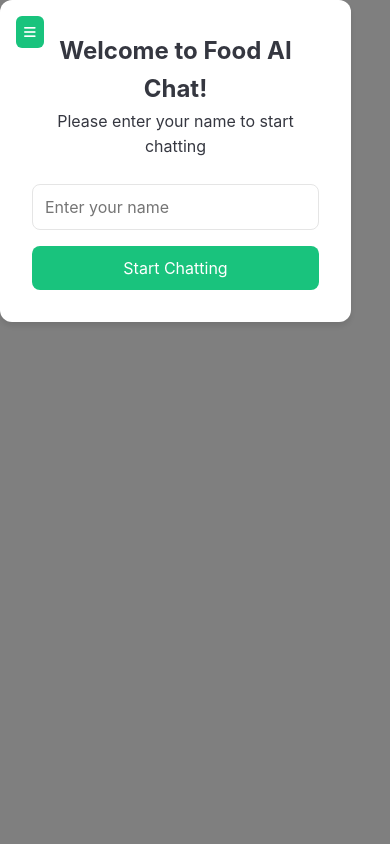
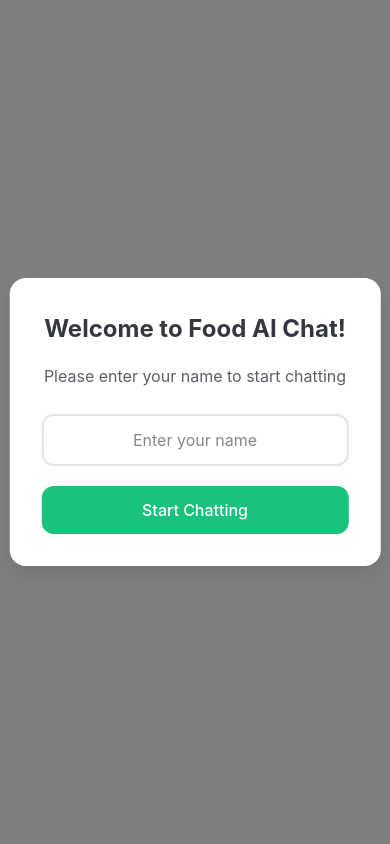
Before and after one commit to Pavantext/NutriMood, a Flask app: page / in a window 390 px wide. Run offline with Flask 3, Linux system fonts and the light colour scheme.

Commit message:
fixed mobile responsive

```diff
--- a/static/styles.css
+++ b/static/styles.css
@@ -412,58 +412,122 @@ body {
 
 /* Modal Styles */
 .modal {
-    display: block;
     position: fixed;
-    z-index: 1000;
+    top: 0;
     left: 0;
-    top: 0;
     width: 100%;
-    height: 100%;
+    height: 100vh;
     background-color: rgba(0, 0, 0, 0.5);
     display: flex;
     align-items: center;
     justify-content: center;
+    z-index: 1000;
 }
 
 .modal-content {
+    position: absolute;
+    top: 50%;
+    left: 50%;
+    transform: translate(-50%, -50%);
     background-color: var(--bg-color);
-    padding: 2rem;
-    border-radius: 12px;
+    padding: 3rem;
+    border-radius: 16px;
     width: 90%;
-    max-width: 500px;
+    max-width: 400px;
     text-align: center;
-    box-shadow: 0 4px 6px rgba(0, 0, 0, 0.1);
+    box-shadow: 0 8px 24px rgba(0, 0, 0, 0.1);
+    animation: modalFadeIn 0.3s ease;
+}
+
+.modal-content h2 {
+    color: var(--text-color);
+    font-size: 1.75rem;
+    margin-bottom: 1rem;
+    text-align: center;
+}
+
+.modal-content p {
+    color: var(--text-color);
+    opacity: 0.8;
+    margin-bottom: 1.5rem;
+    text-align: center;
 }
 
 .login-form {
     display: flex;
     flex-direction: column;
-    gap: 1rem;
-    margin-top: 1.5rem;
+    align-items: center;
+    gap: 1.25rem;
+    width: 100%;
 }
 
 .login-form input {
-    padding: 0.75rem;
-    border: 1px solid var(--border-color);
-    border-radius: 8px;
+    padding: 1rem;
+    border: 2px solid var(--border-color);
+    border-radius: 12px;
     font-size: 1rem;
-    background-color: var(--input-background);
+    background-color: var(--bg-color);
     color: var(--text-color);
+    transition: border-color 0.2s ease;
+    width: 100%;
+    text-align: center;
+}
+
+.login-form input:focus {
+    outline: none;
+    border-color: var(--primary-color);
+}
+
+.login-form input::placeholder {
+    text-align: center;
+    color: var(--text-color);
+    opacity: 0.6;
 }
 
 .login-button {
-    padding: 0.75rem;
+    padding: 1rem;
     background-color: var(--primary-color);
     color: white;
     border: none;
-    border-radius: 8px;
+    border-radius: 12px;
     font-size: 1rem;
+    font-weight: 500;
     cursor: pointer;
-    transition: background-color 0.2s;
+    transition: background-color 0.2s ease;
+    width: 100%;
+    text-align: center;
 }
 
 .login-button:hover {
-    background-color: var(--primary-color-dark);
+    background-color: var(--secondary-color);
+}
+
+@keyframes modalFadeIn {
+    from {
+        opacity: 0;
+        transform: translate(-50%, -60%);
+    }
+    to {
+        opacity: 1;
+        transform: translate(-50%, -50%);
+    }
+}
+
+/* Mobile adjustments for modal */
+@media (max-width: 480px) {
+    .modal-content {
+        padding: 2rem;
+        width: 95%;
+    }
+
+    .modal-content h2 {
+        font-size: 1.5rem;
+    }
+
+    .login-form input,
+    .login-button {
+        padding: 0.875rem;
+    }
 }
 
 /* User Info Styles */
--- a/templates/index.html
+++ b/templates/index.html
@@ -10,9 +10,9 @@
 </head>
 <body>
     <!-- Mobile Menu Button -->
-    <button class="menu-button">
+    <!-- <button class="menu-button">
         <i class="fas fa-bars"></i>
-    </button>
+    </button> -->
 
     <!-- Login Modal -->
     <div id="login-modal" class="modal">
```
